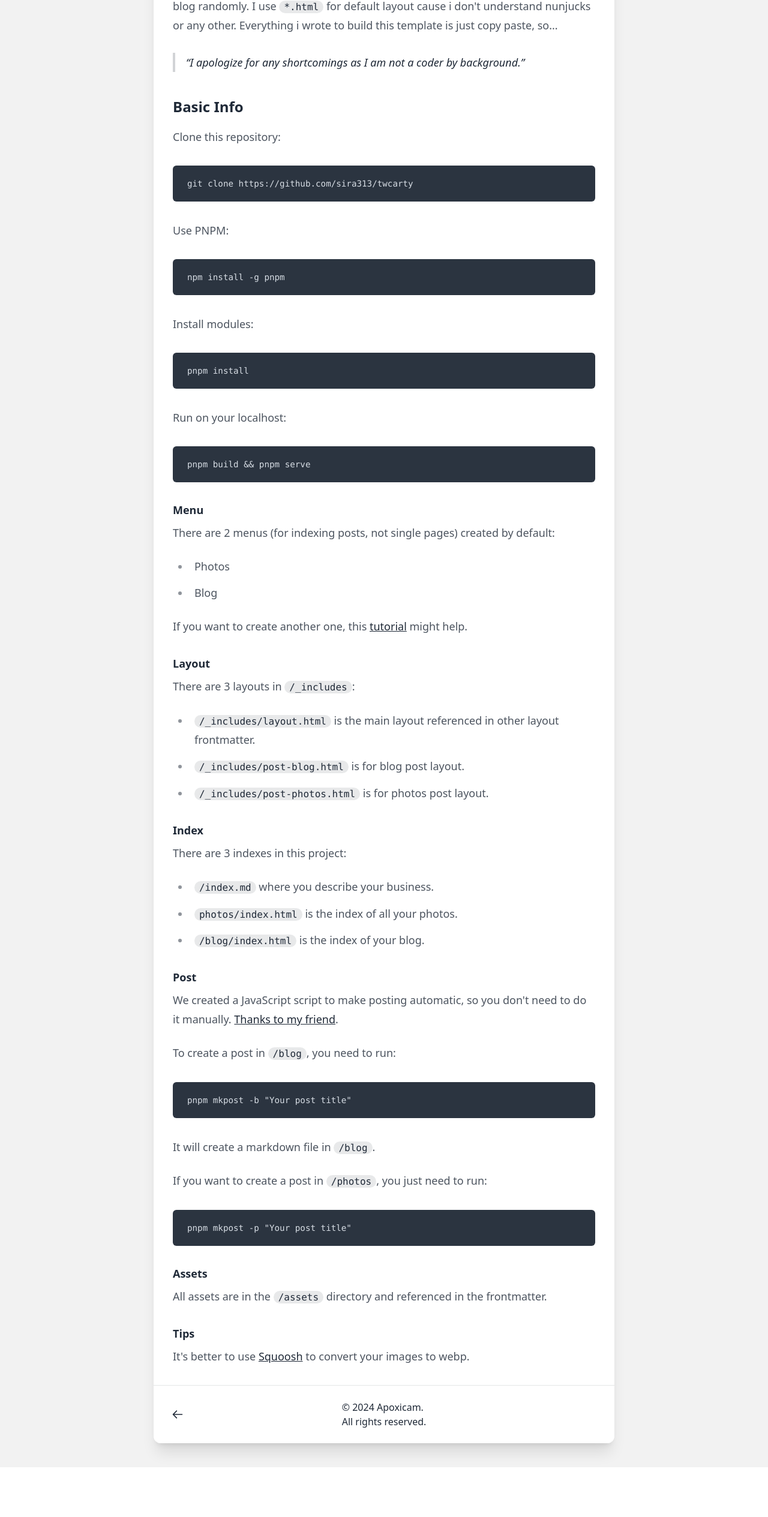
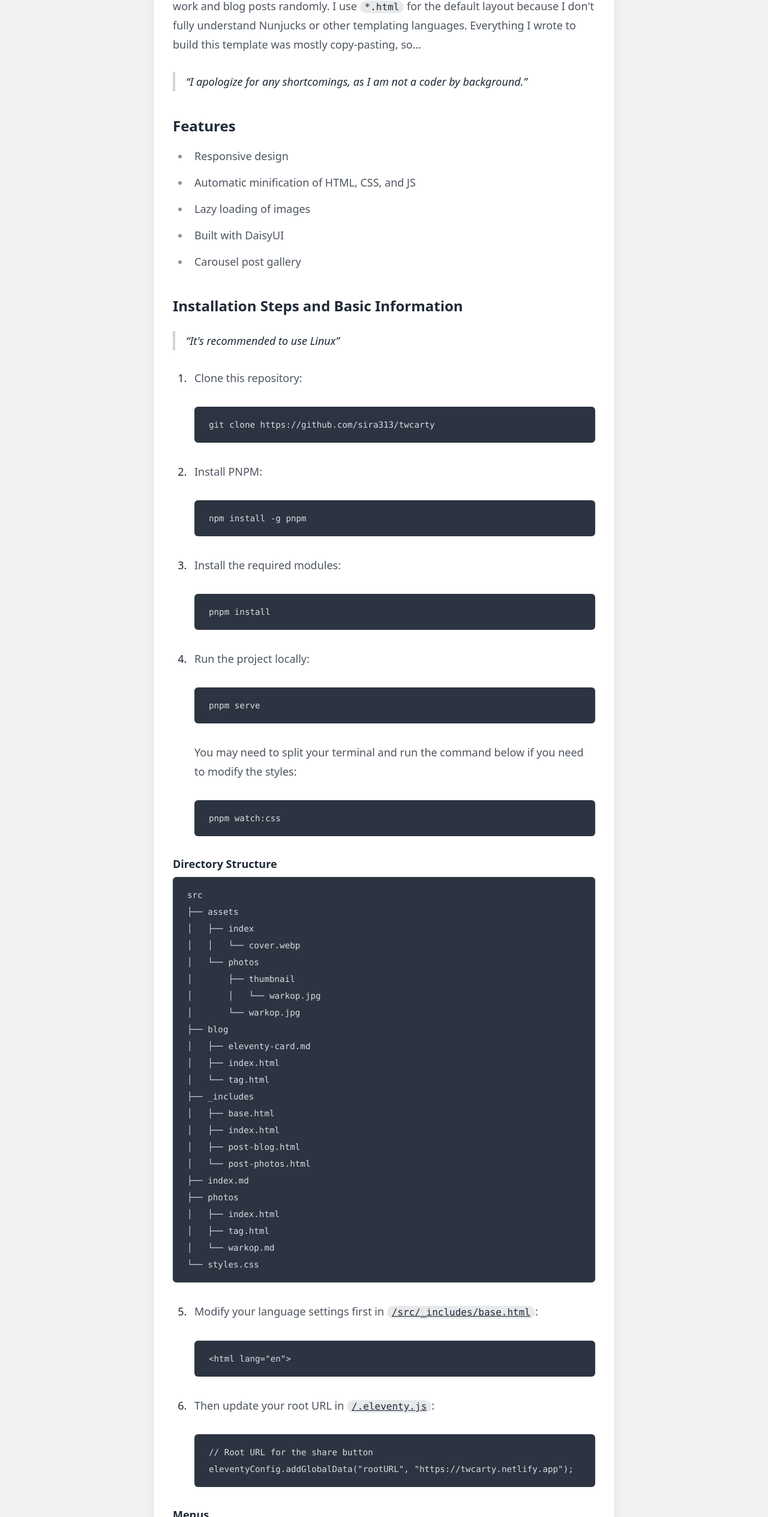
Before and after one commit to sira313/TWCARTY, an Eleventy site: page src/blog/eleventy-card.md in a window 1280 px wide. Shown: the part 271-2800 px from the top of the page at 60% size. Before the commit the page ends 2717 px from the top, so only its background shows below. Built offline with nearby package versions, Linux system fonts and the light colour scheme; Eleventy itself is replaced by a stand-in of ours; code samples lack their colours; files that its build step writes are made by us from their sources.

Commit message:
update post

````diff
--- a/src/blog/eleventy-card.md
+++ b/src/blog/eleventy-card.md
@@ -8,62 +8,125 @@ tags:
  - Hello World
 permalink: /blog/eleventy-card.html
 ---
-Eleventy Card is a starter project for photographer/artist showing their work and blog randomly. I use `*.html` for default layout cause i don't understand nunjucks or any other. Everything i wrote to build this template is just copy paste, so...
->I apologize for any shortcomings as I am not a coder by background.
 
-### Basic Info
-Clone this repository:
-```
-git clone https://github.com/sira313/twcarty
-```
-Use PNPM:
-```
-npm install -g pnpm
-```
-Install modules:
-```
-pnpm install
-```
-Run on your localhost:
-```
-pnpm build && pnpm serve
+**Eleventy Card** is a starter project for photographers and artists to showcase their work and blog posts randomly. I use `*.html` for the default layout because I don't fully understand Nunjucks or other templating languages. Everything I wrote to build this template was mostly copy-pasting, so...
+
+>I apologize for any shortcomings, as I am not a coder by background.
+
+### Features
+- Responsive design
+- Automatic minification of HTML, CSS, and JS
+- Lazy loading of images
+- Built with DaisyUI
+- Carousel post gallery
+
+### Installation Steps and Basic Information
+>It's recommended to use Linux
+
+1. Clone this repository:
+   ```bash
+   git clone https://github.com/sira313/twcarty
+   ```
+2. Install PNPM:
+   ```bash
+   npm install -g pnpm
+   ```
+3. Install the required modules:
+   ```bash
+   pnpm install
+   ```
+4. Run the project locally:
+   ```bash
+   pnpm serve
+   ```
+   You may need to split your terminal and run the command below if you need to modify the styles:
+   ```bash
+   pnpm watch:css
+   ```
+
+#### Directory Structure
+```plaintext
+src
+├── assets
+│   ├── index
+│   │   └── cover.webp
+│   └── photos
+│       ├── thumbnail
+│       │   └── warkop.jpg
+│       └── warkop.jpg
+├── blog
+│   ├── eleventy-card.md
+│   ├── index.html
+│   └── tag.html
+├── _includes
+│   ├── base.html
+│   ├── index.html
+│   ├── post-blog.html
+│   └── post-photos.html
+├── index.md
+├── photos
+│   ├── index.html
+│   ├── tag.html
+│   └── warkop.md
+└── styles.css
 ```
 
-#### Menu
-There are 2 menus (for indexing posts, not single pages) created by default:
+5. Modify your language settings first in [`/src/_includes/base.html`](https://github.com/sira313/TWCARTY/blob/7a51bfdcc55763dcb86c7d5d09076836704e02ce/src/_includes/base.html#L3):
+   ```html
+   <html lang="en">
+   ```
+6. Then update your root URL in [`/.eleventy.js`](https://github.com/sira313/TWCARTY/blob/7a51bfdcc55763dcb86c7d5d09076836704e02ce/.eleventy.js#L19):
+   ```javascript
+   // Root URL for the share button
+   eleventyConfig.addGlobalData("rootURL", "https://twcarty.netlify.app");
+   ```
+
+#### Menus
+There are 2 default menus for indexing posts (not single pages):
 - Photos
 - Blog
 
-If you want to create another one, this [tutorial](https://www.youtube.com/watch?v=kzf9A9tkkl4) might help.
+If you want to create another one, this [tutorial](https://www.youtube.com/watch?v=kzf9A9tkkl4) might help. Don't forget to add your new page to the collections in [`/.eleventy.js`](https://github.com/sira313/TWCARTY/blob/7a51bfdcc55763dcb86c7d5d09076836704e02ce/.eleventy.js#L26):
+   ```javascript
+   // Collections
+   const collectionConfigs = [
+     { name: "posts", glob: "src/blog/**/*.md" },
+     { name: "photos", glob: "src/photos/**/*.md" },
+     { name: "recentPosts", glob: "src/blog/*.md", limit: 3 },
+     { name: "recentPhotos", glob: "src/photos/*.md", limit: 6 }
+   ];
+   ```
 
-#### Layout
-There are 3 layouts in `/_includes`:
-- `/_includes/layout.html` is the main layout referenced in other layout frontmatter.
-- `/_includes/post-blog.html` is for blog post layout.
-- `/_includes/post-photos.html` is for photos post layout.
+#### Layouts
+There are 3 main layouts in [`/src/_includes`](https://github.com/sira313/TWCARTY/tree/main/src/_includes):
+- [`/src/_includes/base.html`](https://github.com/sira313/TWCARTY/blob/main/src/_includes/base.html): This is the main layout, called in other layout frontmatter.
+- [`/src/_includes/post-blog.html`](https://github.com/sira313/TWCARTY/blob/main/src/_includes/post-blog.html): This is the layout for blog posts.
+- [`/src/_includes/post-photos.html`](https://github.com/sira313/TWCARTY/blob/main/src/_includes/post-photos.html): This is the layout for photo posts.
 
-#### Index
-There are 3 indexes in this project:
-- `/index.md` where you describe your business.
-- `photos/index.html` is the index of all your photos.
-- `/blog/index.html` is the index of your blog.
+#### Index Pages
+There are 3 index pages in this project:
+- [`/src/index.md`](https://github.com/sira313/TWCARTY/blob/main/src/index.md): This is where you describe your own business.
+- [`/src/photos/index.html`](https://github.com/sira313/TWCARTY/blob/main/src/photos/index.html): This is the index of all your photos.
+- [`/src/blog/index.html`](https://github.com/sira313/TWCARTY/blob/main/src/blog/index.html): This is the index of your blog.
 
-#### Post
-We created a JavaScript script to make posting automatic, so you don't need to do it manually. [Thanks to my friend](https://github.com/mustofa-id).
+#### Creating a Post
+We have a script that automatically creates posts, so you don't need to do it manually. [Thanks to my friend](https://github.com/mustofa-id).
 
 To create a post in `/blog`, you need to run:
-```
-pnpm mkpost -b "Your post title"
-```
-It will create a markdown file in `/blog`.
+   ```bash
+   pnpm mkpost -b "Your post title"
+   ```
+This will create a markdown file in `/blog`.
 
-If you want to create a post in `/photos`, you just need to run:
-```
-pnpm mkpost -p "Your post title"
-```
+If you want to create a post in `/photos`, run:
+   ```bash
+   pnpm mkpost -p "Your post title"
+   ```
 
 #### Assets
-All assets are in the `/assets` directory and referenced in the frontmatter.
+All assets are stored in the [`/src/assets`](https://github.com/sira313/TWCARTY/tree/main/src/assets) directory and are referenced in the frontmatter.
 
 #### Tips
-It's better to use [Squoosh](https://squoosh.app/) to convert your images to webp.
+It's recommended to use [Squoosh](https://squoosh.app/) to convert your images to `.webp`.
+
+I've tried `eleventy-img`, but it doesn't seem suitable for me because it generates too many images, which clutters the output directory. If you want to try it yourself, you can check it out [here](https://www.11ty.dev/docs/plugins/image/).
````
